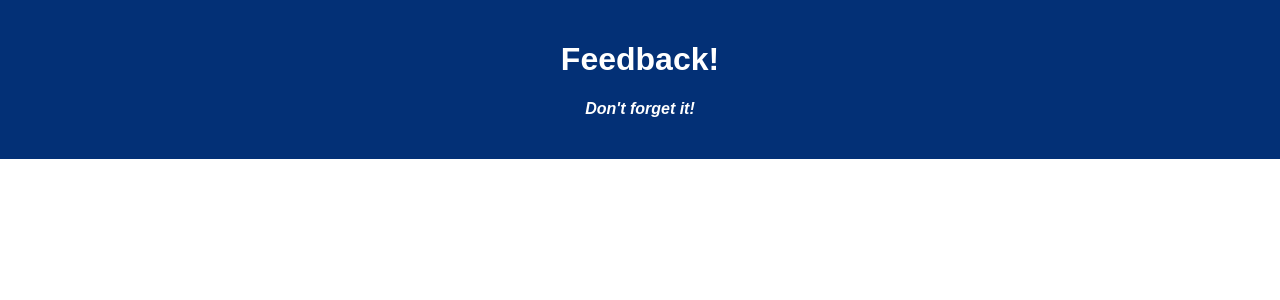
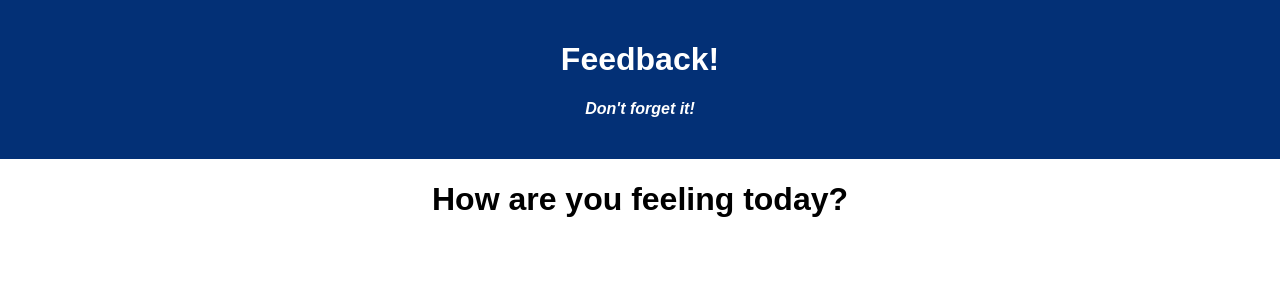
Before and after one commit to briolive/weekend-redux-feedback-loop, a React (Create React App) app: page / in a window 1280 px wide. Shown: the top 300 px of the page. Built offline with nearby package versions, Linux system fonts and the light colour scheme.

Commit message:
Created StepOne component

```diff
--- a/src/components/App/App.jsx
+++ b/src/components/App/App.jsx
@@ -1,15 +1,22 @@
+import { HashRouter as Router, Route, Link } from 'react-router-dom';
 import React from 'react';
 import axios from 'axios';
 import './App.css';
+import StepOne from '../StepOne/StepOne.jsx';
 
 function App() {
 
   return (
     <div className='App'>
+      <Router>
       <header className='App-header'>
         <h1 className='App-title'>Feedback!</h1>
         <h4>Don't forget it!</h4>
       </header>
+      <Route exact path="/">
+        <StepOne />
+      </Route>
+      </Router>
     </div>
   );
 }
--- /dev/null
+++ b/src/components/StepOne/StepOne.jsx
@@ -0,0 +1,11 @@
+import React from 'react';
+
+const StepOne = () => {
+    return (
+        <>
+        <h1>How are you feeling today?</h1>
+        </>
+    )
+}
+
+export default StepOne;
```
